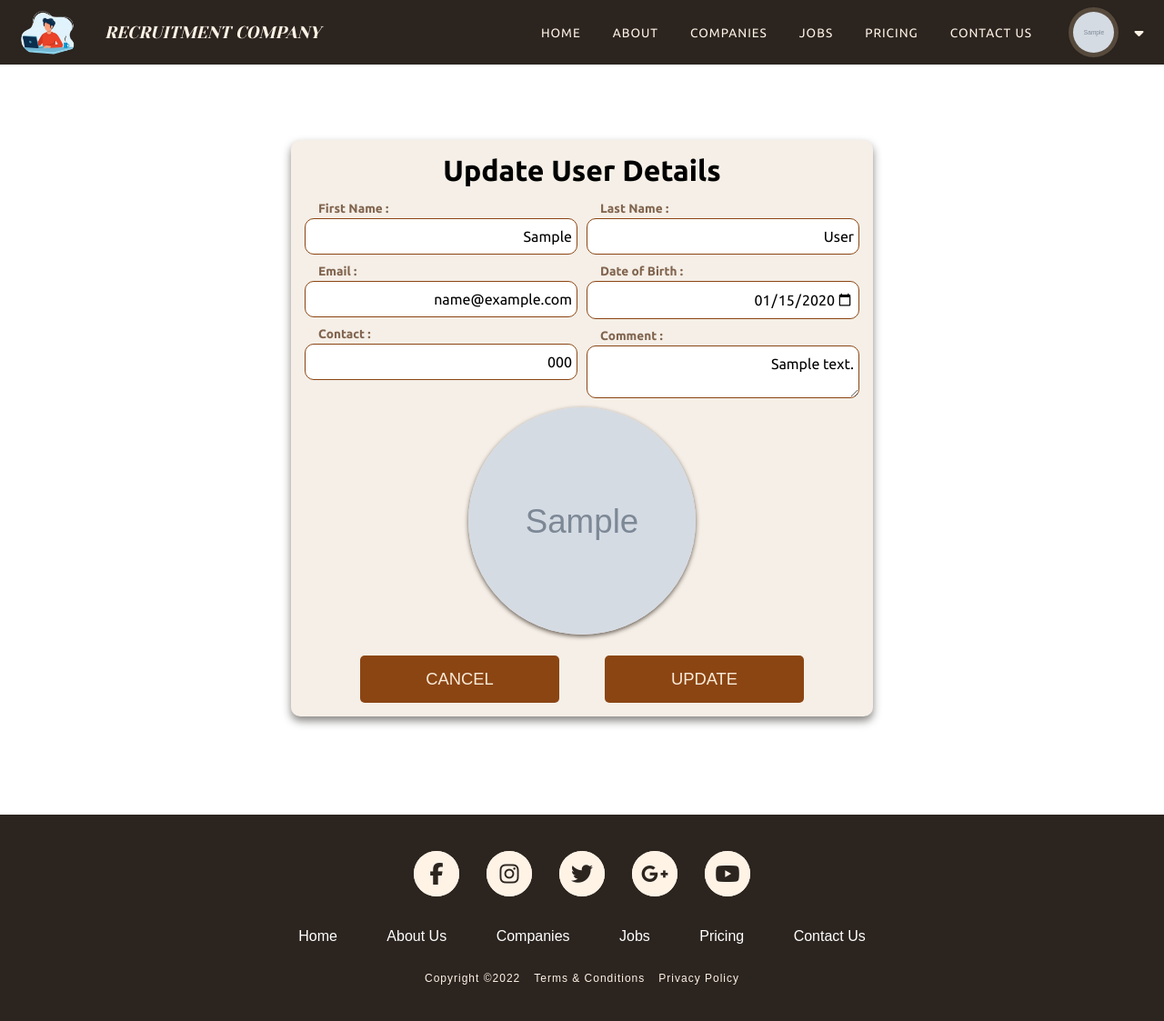
After one commit to YaraAstro/employee, a PHP site: page /candidate_update.php in a window 1280 px wide. The commit adds this page. Shown: the whole page at 91% size. Run offline with PHP 8.4, Linux system fonts and the light colour scheme; the visitor is signed in with stand-in values (Sample User, id 1); tables that the repository leaves empty hold one stand-in row (values such as "Sample post"); grey boxes marked "Sample" are stand-in pictures; some libraries are stand-ins or nearby versions.

Commit message:
complete crud

```diff
--- /dev/null
+++ b/candidate/candidate_update.php
@@ -0,0 +1,75 @@
+<?php
+
+include '../includes/get_user.php';
+
+?>
+
+<!DOCTYPE html>
+<html lang="en">
+<head>
+    <meta charset="UTF-8">
+    <meta name="viewport" content="width=device-width, initial-scale=1.0">
+    <title><?php echo $full_name ?> Update User Details | RECRUITER | RECRUITMENT COMPANY</title>
+    <link rel="stylesheet" href="./update_candidate.css">
+</head>
+<body>
+
+<?php
+    include '../includes/header.php';
+?>
+
+    <main>
+        <div class="form_frame">
+            <h1>Update User Details</h1>
+            <form action="./update_action.php" method="post" enctype="multipart/form-data">
+                <input type="hidden" name="u_id" value="<?php echo $user['id'] ?>">
+                <section>
+                    <fieldset>
+                        <div class="input_frame">
+                            <label for="">First Name :</label>
+                            <input value="<?php echo $user['first_name'] ?>" type="text" name="f_name" id="f_name">
+                        </div>
+                        <div class="input_frame">
+                            <label for="">Email :</label>
+                            <input value="<?php echo $user['email'] ?>" type="email" name="e-mail" id="">
+                        </div>
+                        <div class="input_frame">
+                            <label for="">Contact :</label>
+                            <input value="<?php echo $user['mobile_no'] ?>" type="tell" name="contct_No" id="">
+                        </div>
+                    </fieldset>
+                    <fieldset>
+                        <div class="input_frame">
+                            <label for="">Last Name :</label>
+                            <input value="<?php echo $user['last_name'] ?>" type="text" name="l_name" id="">
+                        </div>
+                        <div class="input_frame">
+                            <label for="">Date of Birth :</label>
+                            <input value="<?php echo $user['date_of_birth'] ?>" type="date" name="dob" id="">
+                        </div>
+                        <div class="input_frame">
+                            <label for="">Comment :</label>
+                            <textarea name="comment" id=""><?php echo $user['user_comment'] ?></textarea>
+                        </div>
+                    </fieldset>
+                </section>
+                <label for="add_image">
+                    <img src="<?php echo $user['image'] ?>" alt="">
+                    <input value="<?php echo $user['image'] ?>" type="file" name="add_image" id="add_image" hidden>
+                </label>
+
+                <div class="button_row">
+                    <button type="reset">Cancel</button>
+                    <button type="submit">Update</button>
+                </div>
+
+            </form>
+        </div>
+    </main>
+
+<?php
+    include '../includes/footer.php';
+?>
+
+</body>
+</html>
--- a/candidate/update_candidate.css
+++ b/candidate/update_candidate.css
@@ -3,3 +3,118 @@
 /*
     font-family: "Ubuntu", sans-serif;
 */
+
+main {
+    /* width: 100%; */
+    min-height: 100vh;
+    display: flex;
+    align-items: center;
+    justify-content: center;
+    padding: 25px;
+    font-family: "Ubuntu", sans-serif;
+}
+
+header {
+    width: 100% !important;
+}
+
+main .form_frame {
+    padding: 15px;
+    border-radius: 10px;
+    background-color: rgb(245, 239, 231);
+    display: flex;
+    align-items: center;
+    justify-content: center;
+    flex-direction: column;
+    gap: 15px;
+    box-shadow: 0 5px 10px rgba(39, 35, 31, 0.548);
+}
+
+.form_frame form {
+    display: flex;
+    align-items: center;
+    flex-direction: column;
+    gap: 10px;
+}
+
+form section {
+    display: flex;
+    align-items: stretch;
+    gap: 10px;
+}
+
+form section fieldset {
+    display: flex;
+    align-items: flex-start;
+    flex-direction: column;
+    min-width: 300px;
+    gap: 10px;
+    border: none;
+    outline: none;
+}
+
+form .input_frame {
+    display: flex;
+    flex-direction: column;
+    gap: 3px;
+}
+
+form input,
+form textarea {
+    width: 300px;
+    font-size: 1em;
+    padding: 10px 5px;
+    outline: none;
+    border: 1px solid saddlebrown;
+    border-radius: 10px;
+    transition: all ease-in-out .35s;
+    text-align: right;
+    font-size: 1em;
+    font-family: "Ubuntu", sans-serif;
+}
+
+form fieldset label {
+    font-size: .85em;
+    font-weight: 600;
+    color: rgba(90, 53, 27, 0.75);
+    margin-left: 15px;
+}
+
+form img {
+    width: 250px;
+    height: 250px;
+    object-fit: cover;
+    object-position: center;
+    border-radius: 50%;
+    box-shadow: 0 2px 5px rgba(31, 19, 11, 0.664);
+}
+
+form .button_row {
+    display: flex;
+    align-items: center;
+    justify-content: space-evenly;
+    gap: 50px;
+    margin-top: 10px;
+    width: 80%;
+}
+
+form .button_row button {
+    border: none;
+    flex: 1;
+    outline: none;
+    font-size: 1.15em;
+    text-transform: uppercase;
+    padding: 15px;
+    border-radius: 5px;
+    background-color: saddlebrown;
+    color: antiquewhite;
+    transition: all ease-in-out .35s;
+}
+
+form input:focus,
+form textarea:focus,
+form input:hover,
+form textarea:hover,
+form .button_row button:hover {
+    box-shadow: 0 2px 5px rgba(31, 19, 11, 0.664);
+}
--- a/recruiter/recruiter_update.php
+++ b/recruiter/recruiter_update.php
@@ -10,7 +10,7 @@ include '../includes/get_user.php';
 <head>
     <meta charset="UTF-8">
     <meta name="viewport" content="width=device-width, initial-scale=1.0">
-    <title>Update User Details | RECRUITER | RECRUITMENT COMPANY</title>
+    <title><?php echo $full_name ?> Update User Details | RECRUITER | RECRUITMENT COMPANY</title>
     <link rel="stylesheet" href="./styles/recruiter.css">
     <link rel="stylesheet" href="https://cdnjs.cloudflare.com/ajax/libs/font-awesome/6.0.0-beta3/css/all.min.css">
 </head>
```
Also changed, not shown: candidate/candidate_update.html (deleted, +0 -56 lines), candidate/update_action.php (+43 -0 lines), dashboard/candidate_dashboard.html (deleted, +0 -42 lines), dashboard/candidate_dashboard.php (added, +74 -0 lines), dashboard/styles/candidate.css (+14 -4 lines), register/register_action.php (+14 -4 lines), documents/candidate/profile/C001_profile_picture.jpeg (added), documents/recruiter/profile/R001_profile_picture.jpg (added), documents/recruiter/profile/R004_profile_picture.jpg (deleted).
